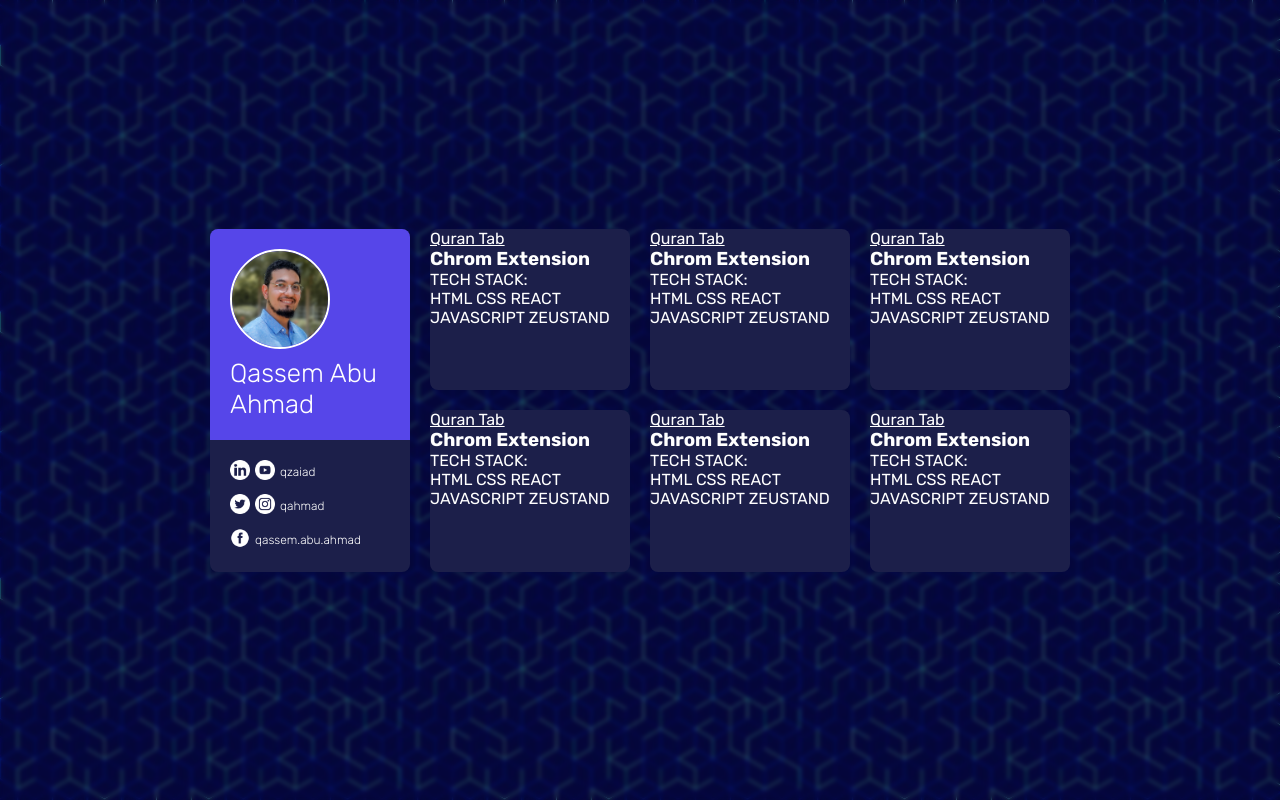
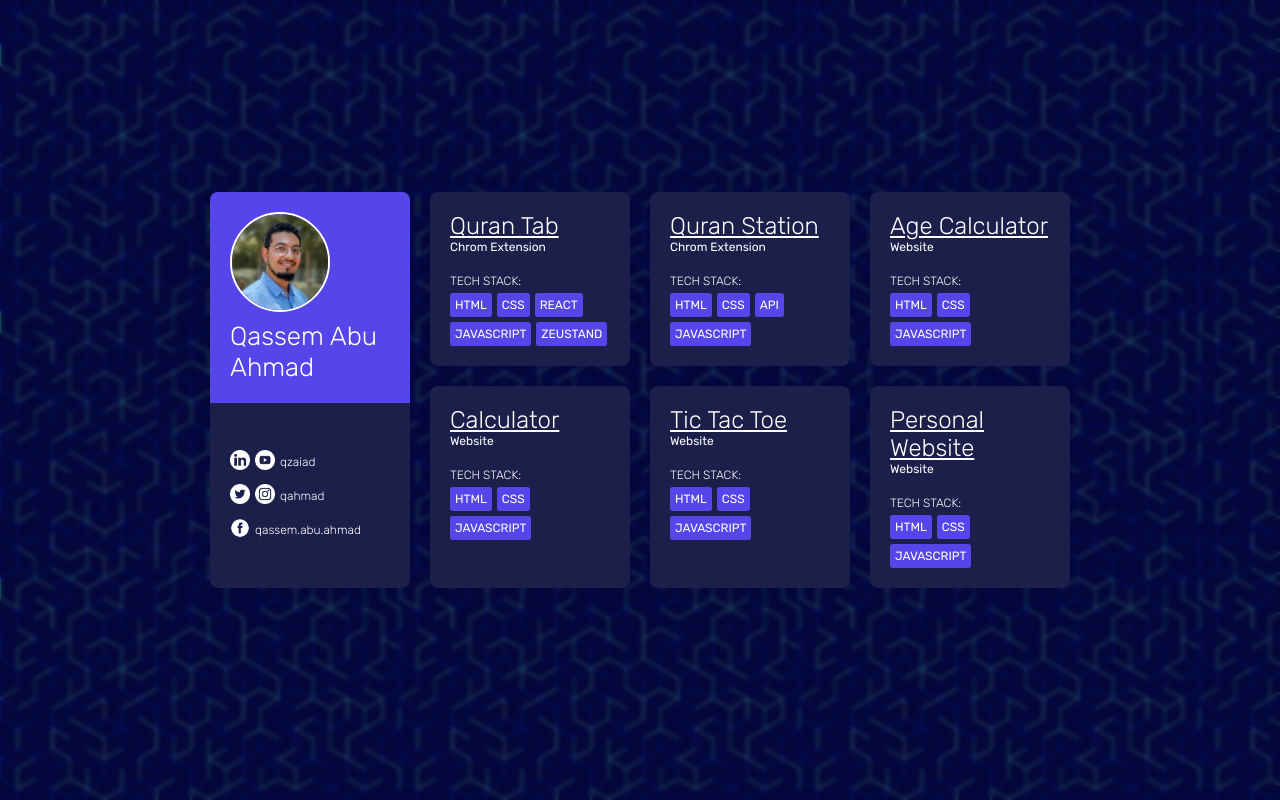
Before and after one commit to qzaiad/profile-dashboard, a plain HTML site: page index.html in a window 1280 px wide. Drawn offline with Linux system fonts and the light colour scheme.

Commit message:
m: Desktop Version

```diff
--- a/index.html
+++ b/index.html
@@ -71,72 +71,63 @@
       </div>
     </article>
     <article class="card">
-      <a href="#" class="title" target="_blank">Quran Tab</a>
+      <a href="#" class="title" target="_blank">Quran Station</a>
       <h3 class="type">Chrom Extension</h3>
       <div class="stack">
         <p class="stack-title">TECH STACK:</p>
         <div class="languages">
           <span class="language">HTML</span>
           <span class="language">CSS</span>
-          <span class="language">REACT</span>
+          <span class="language">API</span>
           <span class="language">JAVASCRIPT</span>
-          <span class="language">ZEUSTAND</span>
         </div>
       </div>
     </article>
     <article class="card">
-      <a href="#" class="title" target="_blank">Quran Tab</a>
-      <h3 class="type">Chrom Extension</h3>
+      <a href="#" class="title" target="_blank">Age Calculator</a>
+      <h3 class="type">Website</h3>
       <div class="stack">
         <p class="stack-title">TECH STACK:</p>
         <div class="languages">
           <span class="language">HTML</span>
           <span class="language">CSS</span>
-          <span class="language">REACT</span>
           <span class="language">JAVASCRIPT</span>
-          <span class="language">ZEUSTAND</span>
         </div>
       </div>
     </article>
     <article class="card">
-      <a href="#" class="title" target="_blank">Quran Tab</a>
-      <h3 class="type">Chrom Extension</h3>
+      <a href="#" class="title" target="_blank">Calculator</a>
+      <h3 class="type">Website</h3>
       <div class="stack">
         <p class="stack-title">TECH STACK:</p>
         <div class="languages">
           <span class="language">HTML</span>
           <span class="language">CSS</span>
-          <span class="language">REACT</span>
           <span class="language">JAVASCRIPT</span>
-          <span class="language">ZEUSTAND</span>
         </div>
       </div>
     </article>
     <article class="card">
-      <a href="#" class="title" target="_blank">Quran Tab</a>
-      <h3 class="type">Chrom Extension</h3>
+      <a href="#" class="title" target="_blank">Tic Tac Toe</a>
+      <h3 class="type">Website</h3>
       <div class="stack">
         <p class="stack-title">TECH STACK:</p>
         <div class="languages">
           <span class="language">HTML</span>
           <span class="language">CSS</span>
-          <span class="language">REACT</span>
           <span class="language">JAVASCRIPT</span>
-          <span class="language">ZEUSTAND</span>
         </div>
       </div>
     </article>
     <article class="card">
-      <a href="#" class="title" target="_blank">Quran Tab</a>
-      <h3 class="type">Chrom Extension</h3>
+      <a href="#" class="title" target="_blank">Personal Website</a>
+      <h3 class="type">Website</h3>
       <div class="stack">
         <p class="stack-title">TECH STACK:</p>
         <div class="languages">
           <span class="language">HTML</span>
           <span class="language">CSS</span>
-          <span class="language">REACT</span>
           <span class="language">JAVASCRIPT</span>
-          <span class="language">ZEUSTAND</span>
         </div>
       </div>
     </article>
--- a/styles/style.scss
+++ b/styles/style.scss
@@ -128,6 +128,8 @@ body {
   align-content: center;  // vertically
   justify-content: center; // horozontally
 
+  padding-bottom: 2rem; // useful for mobile version so that last card will have padding to the screen bottom
+
 
   &::before {
     content: "";
@@ -153,12 +155,21 @@ body {
 }
 
 .card {
+  display: flex;
+  flex-direction: column;
   z-index: 1;
   background-color: var(--color-dark-blue);
   border-radius: var(--default-radius);
   overflow: hidden; // cut everything (.top) outside the limits
 
+  &:not(:nth-child(1)) {
+    padding: var(--default-padding);
+  }
+
   &:nth-child(1) {
+    /*
+      grid-row: 1 / -1 ما رح تشتغل إلا إذا كان الـ .card داخل عنصر أبو إلو display: grid.
+     */
     grid-row: 1/3;
   }
 
@@ -186,6 +197,11 @@ body {
   flex-direction: column;
   gap: 1rem;
   padding: var(--default-padding);
+  /*
+    justify-self is not supported in Flexbox.
+    -> only supported for GRID
+   */
+  margin: auto 0; // parent must be flex in order for margin auto to work
 }
 
 .row {
@@ -209,3 +225,47 @@ body {
   font-size: 1.2rem;
   font-weight: 300;
 }
+
+.title {
+  font-size: 2.4rem;
+  font-weight: 300;
+}
+
+.type {
+  font-size: 1.2rem;
+  font-weight: 400;
+}
+
+.stack {
+  display: flex;
+  flex-direction: column;
+  gap: 0.5rem;
+  margin-top: var(--default-padding);
+  font-size: 1.2rem;
+}
+
+.stack-title {
+  font-weight: 300;
+}
+
+.languages {
+  display: flex;
+  /*
+    controls whether flex items are allowed to move onto multiple lines when there isn’t enough space in the container.
+
+    - nowrap (default)
+    - wrap;
+      - Items move to a new line when space runs out
+      - Layout becomes responsive
+      - Very commonly used
+   */
+  flex-wrap: wrap;
+  gap: 0.5rem;
+}
+
+.language {
+  display: inline-block;
+  padding: 0.5rem;
+  background-color: var(--color-desaturated-blue);
+  border-radius: calc(var(--default-radius) / 3);
+}
```
Also changed, not shown: styles/style.css, 1 other file.
